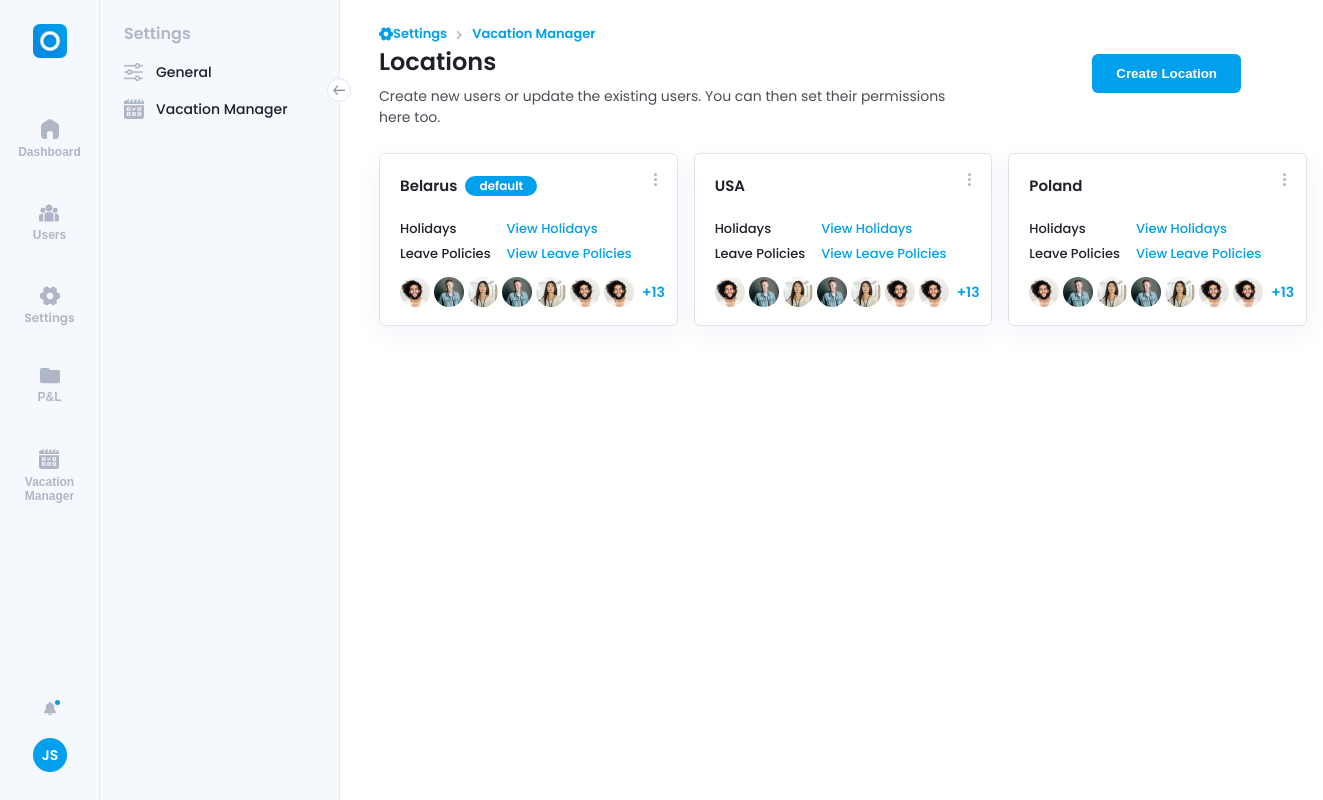
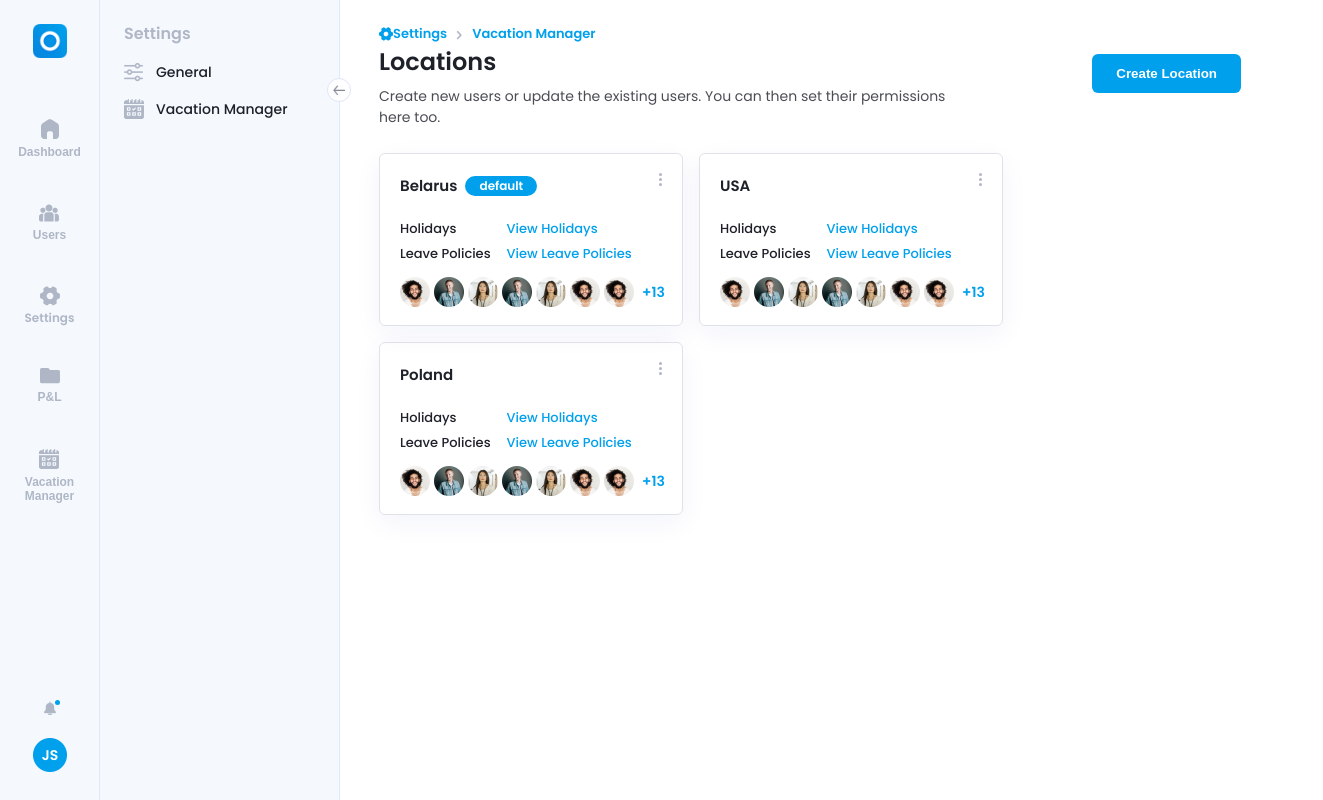
Before and after one commit to Anaistat/Techcore_test, a React (Create React App) app: page /settings/vacation in a window 1280 px wide. Shown: the whole page, 1323 px wide, since content can reach past the window. Built offline with nearby package versions, Linux system fonts and the light colour scheme.

Commit message:
save added users

```diff
--- a/src/components/Vacation Manager Page/CreateLocation/CreateLocation.tsx
+++ b/src/components/Vacation Manager Page/CreateLocation/CreateLocation.tsx
@@ -6,6 +6,7 @@ import Select from "../../../ui/Select/Select";
 import Info from "./Info/Info";
 import warning from './../More/images/warning.png'
 import InputTags from "../../../ui/InputTags/InputTags";
+import {useDispatch} from "react-redux";
 
 interface LocationProps{
     setLocation: (location: string) => void
@@ -24,10 +25,11 @@ const CreateLocation:FC<LocationProps> = ({setLocation}) => {
     const [locationDefault, setLocationDefault] = useState<boolean>(false)
     const [days, setDays] = useState<string[]>([])
     const [enteredUsers, setEnteredUsers] = useState<string[]>([])
+    const dispatch = useDispatch()
 
 
     useEffect(()=>{
-        console.log(enteredUsers)
+        dispatch({type: 'ADD_USERS', payload: enteredUsers})
     }, [enteredUsers])
 
 
--- a/src/components/Vacation Manager Page/VacationCard/VacationCard.module.sass
+++ b/src/components/Vacation Manager Page/VacationCard/VacationCard.module.sass
@@ -7,7 +7,7 @@
   border: 0.7px solid var(--card-border)
   box-shadow: var(--main-shadow)
   border-radius: 6px
-  margin-right: 16px
+  margin: 0 16px 16px 0
 
   &__title
     display: flex
--- a/src/components/Vacation Manager Page/VacationManager.module.sass
+++ b/src/components/Vacation Manager Page/VacationManager.module.sass
@@ -9,7 +9,7 @@
   &__cards
     margin-top: 25px
     display: flex
-    width: 944px
+    flex-wrap: wrap
 
 .location
   display: grid
--- a/src/components/Vacation Manager Page/VacationManagerPage.tsx
+++ b/src/components/Vacation Manager Page/VacationManagerPage.tsx
@@ -18,12 +18,15 @@ const VacationManagerPage = () => {
     const dispatch = useDispatch()
 
     const addNewLocation = () => {
-        console.log(addedUsers)
-        dispatch({type: 'ADD_LOCATION', payload: {location: location, isDefault: false, users: users}})
+        dispatch({type: 'ADD_LOCATION', payload: {location: location, isDefault: false, users: users.splice(0, addedUsers.length)}})
         setCreateLocation(false)
     }
 
-    const buttons = [<Button text='Cancel' color='grey' onClick={()=>setCreateLocation(false)}/>, <Button text='Create' color='blue' className={style['create-location']} onClick={addNewLocation}/>]
+    const buttons = [
+        <Button text='Cancel' color='grey' onClick={()=>setCreateLocation(false)}/>,
+        <Button text='Create' color='blue' className={style['create-location']} onClick={addNewLocation}/>
+    ]
+
 
     return (
         <div className={style['vacation-manager']}>
--- a/src/store/addUsersReducer.ts
+++ b/src/store/addUsersReducer.ts
@@ -1,7 +1,7 @@
 export const addUsersReducer = (state:string[] = [], action:any) =>{
     switch (action.type){
         case 'ADD_USERS':
-            return [action.payload]
+            return action.payload
 
         default:
             return [...state]
--- a/src/store/breadCrumbsReducer.ts
+++ /dev/null
@@ -1,10 +0,0 @@
-import {Breadcrumbs} from "../types";
-
-export const breadCrumbsReducer = (state:Breadcrumbs[] = [{page: ''}], action:any) =>{
-     switch(action.type){
-         // case 'ADD_PAGE':
-         //     return [...state, action.payload]
-         default:
-             return [...state]
-     }
-}
--- a/src/store/store.ts
+++ b/src/store/store.ts
@@ -1,12 +1,10 @@
 import {combineReducers, createStore} from "redux";
 import {vacationReducer} from "./vacationReducer";
-import {breadCrumbsReducer} from "./breadCrumbsReducer";
 import {addUsersReducer} from "./addUsersReducer";
 
 
 const appReducer = combineReducers({
     vacation: vacationReducer,
-    breadCrumbs: breadCrumbsReducer,
     addUsers: addUsersReducer
 })
 
```
